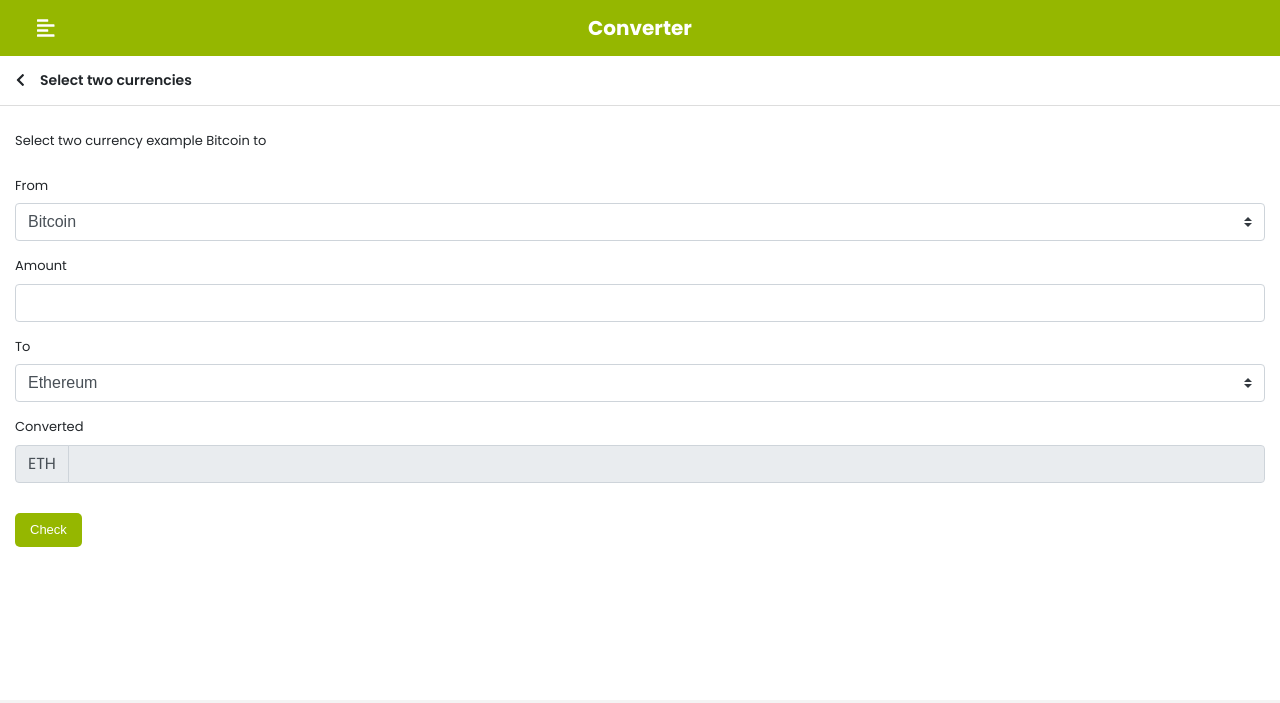
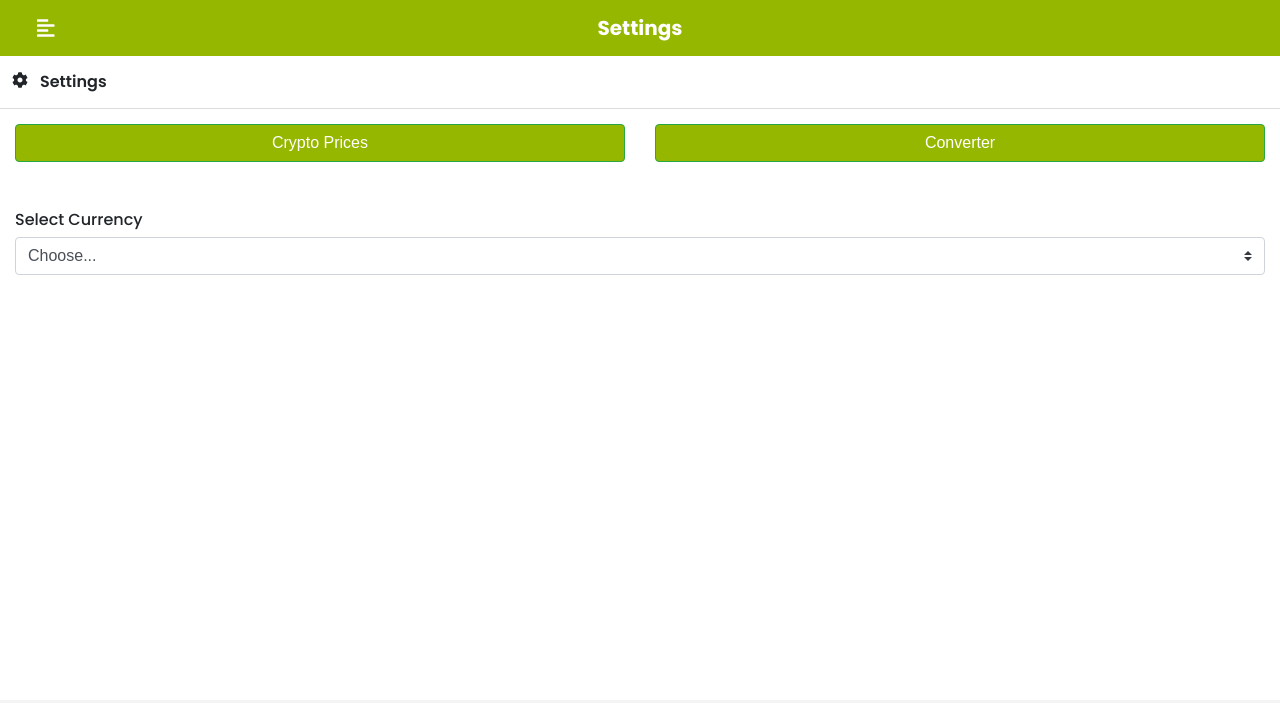
Before and after one commit to devkhalil1337/currencyconverter, a website: page www/index.html in a window 1280 px wide. Drawn offline with Linux system fonts and the light colour scheme.

Commit message:
settings view and controller added

```diff
--- a/www/html/converter.html
+++ b/www/html/converter.html
@@ -2,7 +2,7 @@
     <div class="heading-page">
        Select two currencies
        <div class="back-btn">
-          <div class="icon-back"><i class="fas fa-chevron-left"></i></div>
+          <div class="icon-back" ng-click="openPage('settings')"><i class="fas fa-chevron-left"></i></div>
        </div>
     </div>
     <div class="new-recipe-section">
--- a/www/html/main.html
+++ b/www/html/main.html
@@ -1 +1,39 @@
-<div data-ng-include="activeOption"></div>
+
+<!-- Sidebar left -->
+<nav id="sidebarleft" class="sidenav">
+    <div id="dismiss"  data-ng-click="closeSidePanel();">
+       <i class="fas fa-times"></i>
+    </div>
+    <div class="sidebar-header">
+       <h3>{{headerText}}</h3>
+    </div>
+    <ul class="list-unstyled components">
+        <li>
+            <a href data-ng-click="openPage('converter')"><i class="fas fa-exchange-alt"></i> Converter</a>
+         </li>
+        <li>
+          <a href data-ng-click="openPage('settings')"><i class="fas fa-cog"></i> Settings</a>
+       </li>
+       <li>
+          <a href ><i class="fas fa-exclamation-circle"></i> About</a>
+       </li>
+    </ul>
+ </nav>
+ <!-- .Sidebar left -->
+<div id="content">
+    <!-- Header  -->
+    <nav class="navbar navbar-expand-lg navbar-light bg-header">
+        <div class="container-fluid">
+           <button type="button" id="sidebarleftbutton" ng-click="openSidePanel();" class="btn">
+           <i class="fas fa-align-left"></i>
+           </button>
+           <div class="logo">{{headerText}}</div>
+        </div>
+     </nav>
+    <!-- .Header  -->
+    <!-- Content Wrap  -->
+    <div class="content-wrap">
+        <div data-ng-include="activeOption"></div>
+    </div>
+    <!-- .Content wrap  -->
+ </div>
--- /dev/null
+++ b/www/html/settings.html
@@ -0,0 +1,33 @@
+<div class="food-page-section">
+    <div class="wrap-food-recipe">
+       <div class="heading-page">
+          Settings
+          <div class="back-btn">
+             <div class="icon-back"><i class="fas fa-cog"></i></div>
+          </div>
+       </div>
+       <div class="section-single-page">
+          <div class="row">
+             <div class="col-6">
+                <button type="button" style="width:100%" class="btn btn-success" data-ng-click="">Crypto Prices</button>
+             </div>
+             <div class="col-6">
+                <button type="button" style="width:100%" class="btn btn-success" data-ng-click="openPage('converter')">Converter</button>
+             </div>
+          </div>
+          <div class="row pt-5">
+             <div class="col-12">
+                <h6>Select Currency</h6>
+                <div class="input-group">
+                    <select class="custom-select">
+                      <option selected>Choose...</option>
+                      <option value="1">USD</option>
+                      <option value="2">Euro</option>
+                      <option value="3">Pound</option>
+                    </select>
+                  </div>
+             </div>
+          </div>
+       </div>
+    </div>
+ </div>
--- a/www/index.html
+++ b/www/index.html
@@ -39,42 +39,9 @@
 <!-- .Preloading -->
 
 <div class="wrapper">
-    <!-- Sidebar left -->
-    <nav id="sidebarleft" class="sidenav">
-       <div id="dismiss">
-          <i class="fas fa-times"></i>
-       </div>
-       <div class="sidebar-header">
-          <h3>Converter</h3>
-       </div>
-       <ul class="list-unstyled components">
-           <li>
-             <a href><i class="fas fa-cog"></i> Settings</a>
-          </li>
-          <li>
-             <a href ><i class="fas fa-exclamation-circle"></i> About</a>
-          </li>
-       </ul>
-    </nav>
-    <!-- .Sidebar left -->
+
     <!-- Page content  -->
-    <div id="content">
-       <!-- Header  -->
-       <nav class="navbar navbar-expand-lg navbar-light bg-header">
-          <div class="container-fluid">
-             <button type="button" id="sidebarleftbutton" class="btn">
-             <i class="fas fa-align-left"></i>
-             </button>
-             <div class="logo">Converter</div>
-          </div>
-       </nav>
-       <!-- .Header  -->
-       <!-- Content Wrap  -->
-       <div class="content-wrap">
-           <div  data-ng-view ></div>
-       </div>
-       <!-- .Content wrap  -->
-    </div>
+    <div  data-ng-view ></div>
     <!-- .Page content  -->
     <div class="overlay"></div>
     <!-- Optional JavaScript -->
@@ -94,6 +61,7 @@
     <script src="lib/index.js"></script>
     <script src="js/Controllers/mainController.js"></script>
     <script src="js/Controllers/converterController.js"></script>
+    <script src="js/Controllers/settingsController.js"></script>
     <script src="js/Services/navigationService.js"></script>
     <script src="js/Services/apiService.js"></script>
     <script src="js/allcurrencies.js"></script>
--- a/www/js/Controllers/mainController.js
+++ b/www/js/Controllers/mainController.js
@@ -1,7 +1,7 @@
 angular.module('myApp').controller("mainController", function ($scope, $q, $interval, $rootScope, navigationService) {
 
     function init() {
-        $scope.selectedTab = "converter"
+        $scope.selectedTab = "settings"
         console.log("I am init function of mainController");
         navigationService.setActiveTemplate($scope.selectedTab);
     }
@@ -10,7 +10,20 @@ angular.module('myApp').controller("mainController", function ($scope, $q, $inte
     $scope.openPage = function (option) {
         $scope.selectedTab = option;
         navigationService.setActiveTemplate(option);
+        $scope.closeSidePanel();
     }
+
+    $scope.openSidePanel = function(){
+        $('#sidebarleft').addClass('active');
+    }
+
+    $scope.closeSidePanel = function(){
+        $('#sidebarleft').removeClass('active');
+        $('#sidebarright').removeClass('active');
+        $('.overlay').removeClass('active');
+        $('body').removeClass('noscroll');
+    }
+
 
     $scope.$on("$destroy", navigationService.observeActiveTemplateChanged(
         function (val) {
--- /dev/null
+++ b/www/js/Controllers/settingsController.js
@@ -0,0 +1,11 @@
+angular.module('myApp').controller("settingsController", function ($scope, $q, $interval, $rootScope, navigationService,apiService) {
+
+    function init() {
+        console.log("settings")
+    }
+
+
+
+
+    init();
+});
--- a/www/js/Services/navigationService.js
+++ b/www/js/Services/navigationService.js
@@ -5,6 +5,7 @@ angular.module('myApp').factory('navigationService', function (detachedScope) {
 
     var allTemplates = [];
     allTemplates["converter"] = { url: "html/converter.html", topHeader: "Converter" };
+    allTemplates["settings"] = { url: "html/settings.html", topHeader: "Settings" };
     return {
 
         getActiveTemplate: function () {
```
